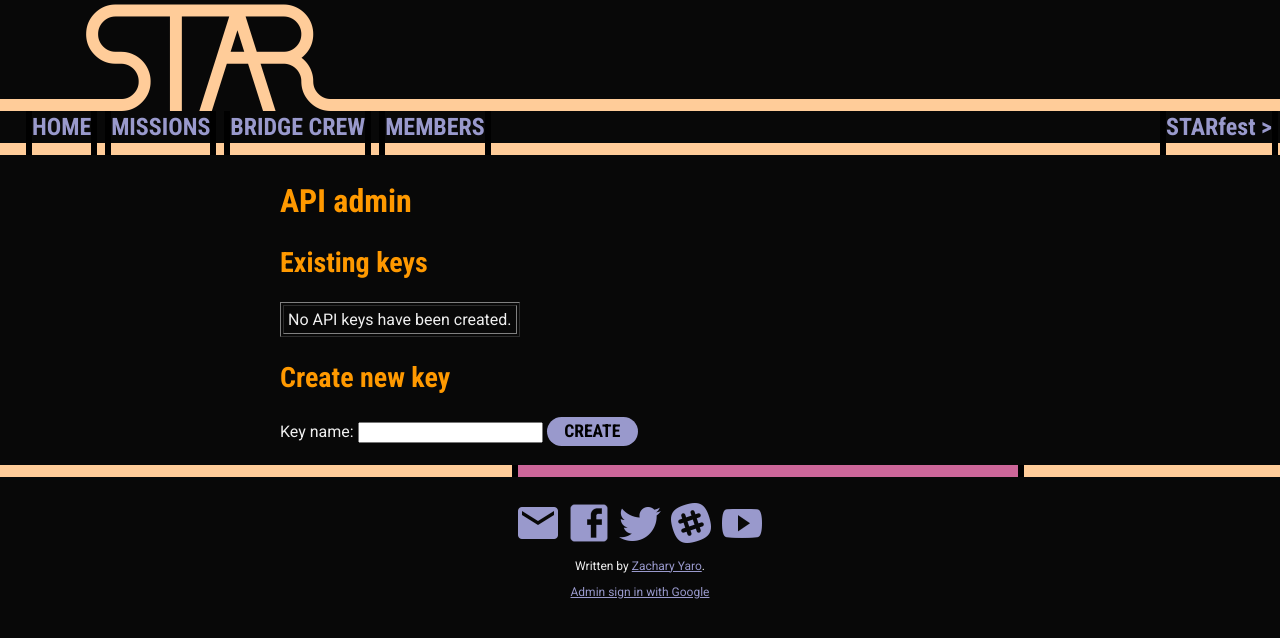
After one commit to RITSTARClub/star-site, a Python web app: template templates/admin_api.html in a window 1280 px wide. The commit adds this page. Shown: the top 638 px of the page. Run offline with Jinja, Linux system fonts and the light colour scheme; the template is opened without the code that fills it, so the values that code supplies are empty.

Commit message:
Add admin interface for viewing and adding API keys
There is no removal function right now, but this release is more about moving existing functionality than adding new stuff, so I am going to save that for a future release, and admins can continue to do that from the datastore in the meantime if necessary.

```diff
--- a/static/styles/base.css
+++ b/static/styles/base.css
@@ -43,6 +43,7 @@ a {
 
 button,
 a[role="button"],
+.button,
 select:not([size]) {
 	-webkit-tap-highlight-color: transparent !important;
 
@@ -62,18 +63,25 @@ select:not([size]) {
 	outline: 0 none;
 }
 	button,
-	a[role="button"] {
+	a[role="button"],
+	.button {
 		background-color: #9999cc;
+		color: black;
 	}
 		button:focus,
 		a[role="button"]:focus,
+		.button:focus,
 		button:hover,
-		a[role="button"]:hover {
+		a[role="button"]:hover,
+		.button:hover {
 			background-color: #9999ff;
+			color: black;
 		}
 		button:active,
-		a[role="button"]:active {
+		a[role="button"]:active,
+		.button:active {
 			background-color: #cc99ff;
+			color: black;
 		}
 	select:not([size]) {
 		background-color: #cc99cc;
--- a/templates/admin.html
+++ b/templates/admin.html
@@ -2,7 +2,9 @@
 
 <section>
 	<h1>Admin controls</h1>
+	<a href="/admin/api" class="button">API keys</a>
 </section>
+<br />
 <section>
 	<h2>Home page content</h2>
 	<form method="POST">
--- /dev/null
+++ b/templates/admin_api.html
@@ -0,0 +1,29 @@
+{% include 'head.html' %}
+
+<section>
+	<h1>API admin</h1>
+	<h2>Existing keys</h2>
+	<table border="1" cellpadding="4">
+		{% for key in keys %}
+			<tr>
+				<td>{{ key.name }}</td>
+				<td>{{ key.key }}</td>
+			</tr>
+		{% else %}
+			<tr>
+				<td rowspan="2">No API keys have been created.</td>
+			</tr>
+		{% endfor %}
+	</table>
+	<form method="POST">
+		<h2>Create new key</h2>
+		<label for="new-key-name">
+			Key name:
+			<input type="text" name="name" id="new-key-name" />
+		</label>
+		<button type="submit">Create</button>
+	</form>
+</section>
+<br />
+
+{% include 'foot.html' %}
```
Also changed, not shown: admin.py (+50 -2 lines), api.py (+0 -28 lines).
